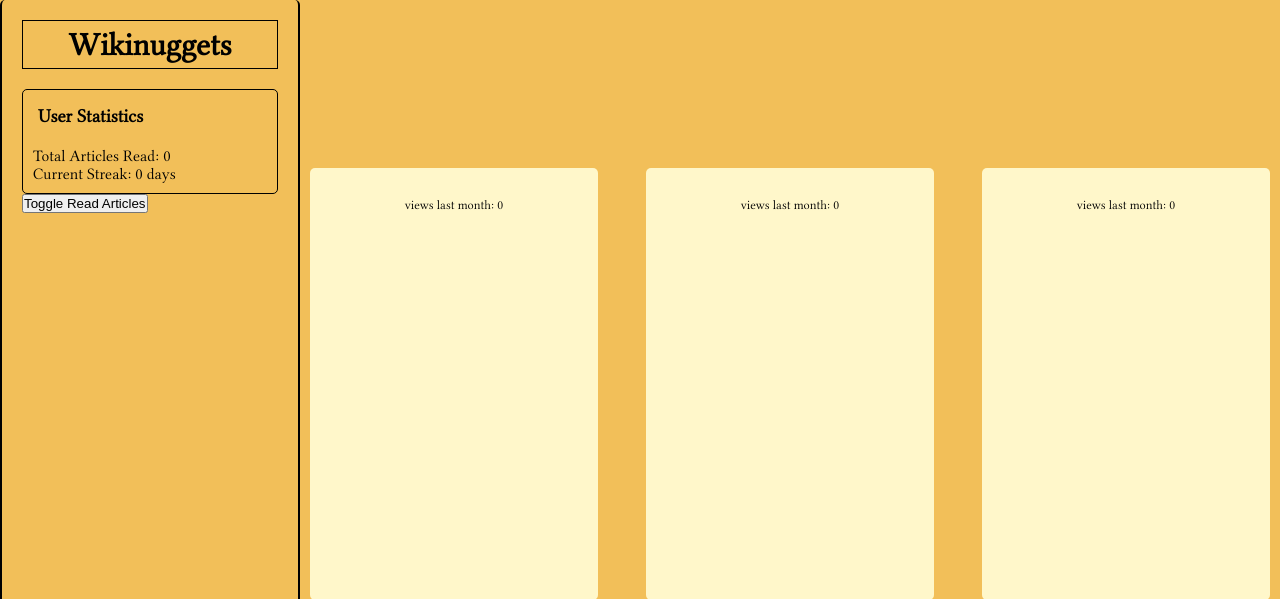
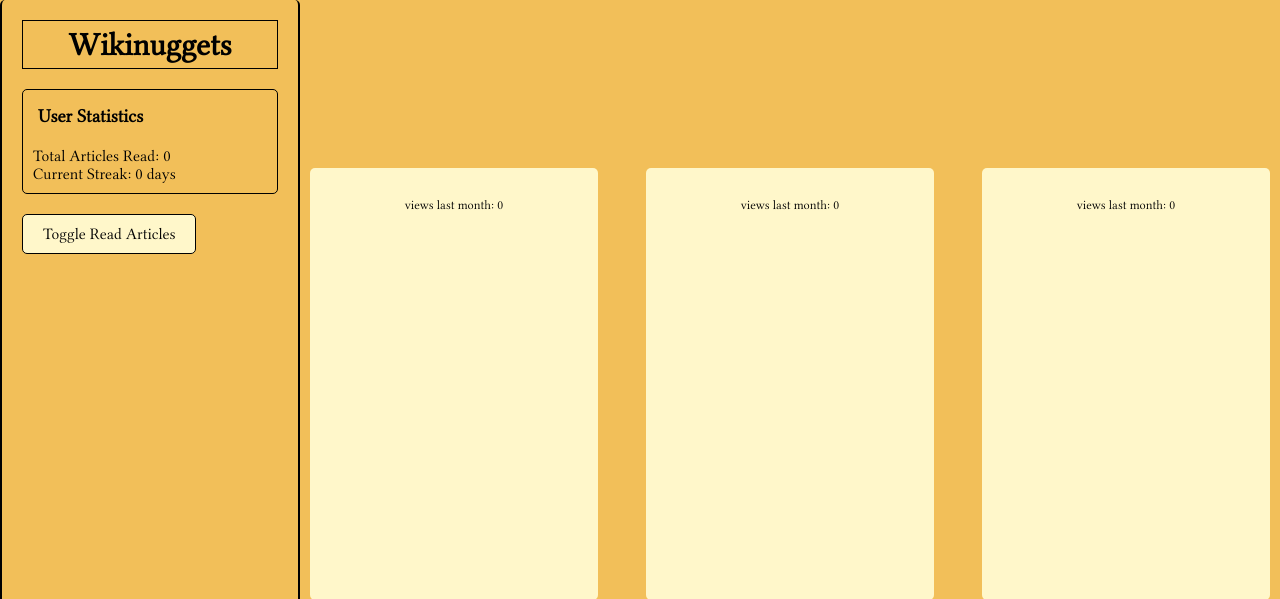
Before and after one commit to 0xJensMalm/WikiNuggets, a Flask app: page / in a window 1280 px wide; the page is wider, and only the part inside the window is pictured. Shown: the top 599 px of that part. Run offline with Flask 2, Linux system fonts and the light colour scheme; data that the repository does not hold is empty.

Commit message:
quickfix

```diff
--- a/static/style.css
+++ b/static/style.css
@@ -166,6 +166,23 @@ body {
   text-decoration: underline;
 }
 
-  .hidden {
+#toggle-read-articles {
+  margin-top: 20px;
+  background-color: #fff7ca;
+  border: 1px solid black;
+  border-radius: 5px;  /* Adjusted to make corners less rounded */
+  padding: 10px 20px;
+  font-family: 'Linux Libertine', serif;
+  font-size: 1rem;
+  cursor: pointer;
+  transition: background-color 0.3s ease;
+}
+
+#toggle-read-articles:hover {
+  background-color: #f2e8b8;
+}
+
+
+.hidden {
     display: none;
   }
```
